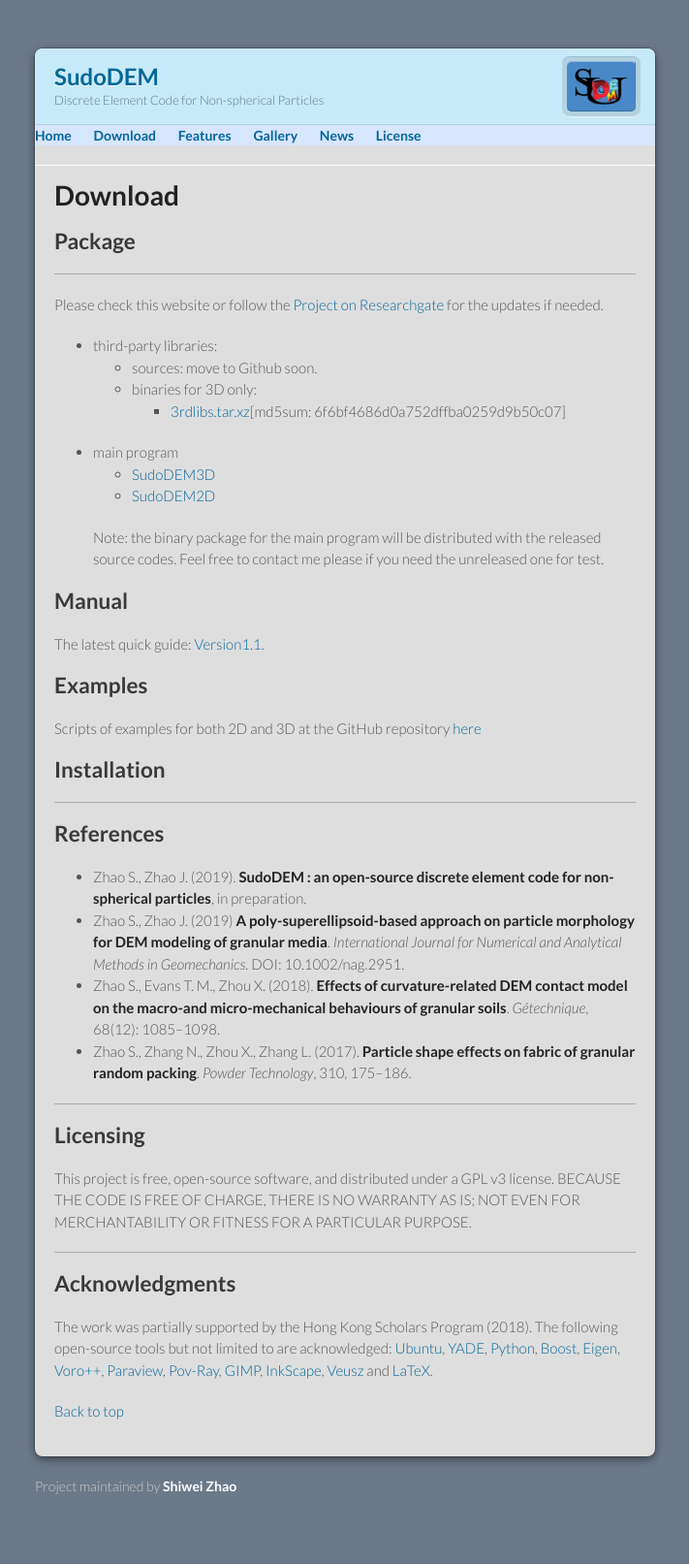
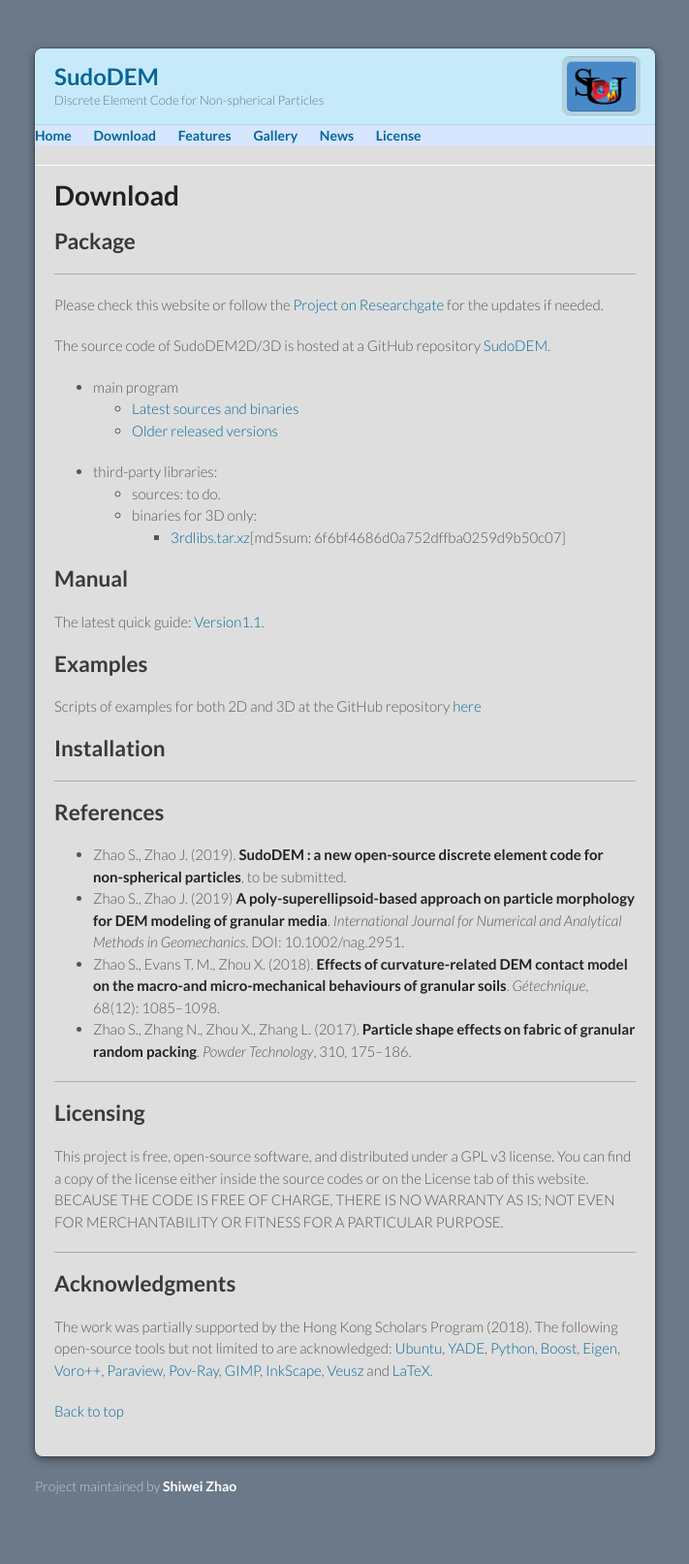
Before and after one commit to SudoDEM/sudodem.github.io, a Jekyll site: the page built from download.md, in a window 1280 px wide. Shown: the whole page at 97% size, without its empty margins (284-995 px from the left). Built offline with Jekyll 4.4.1, drawn with Linux system fonts in a browser that asks for light colours; our own code applies the rules of GitHub Pages for plain Markdown files.

Commit message:
updated download page

```diff
--- a/download.md
+++ b/download.md
@@ -8,16 +8,16 @@ layout: default
 * * *
 Please check this website or follow the [Project on Researchgate](https://www.researchgate.net/project/SudoDEM-a-discrete-element-code-for-non-spherical-particles) for the updates if needed.
 
+The source code of SudoDEM2D/3D is hosted at a GitHub repository [SudoDEM](https://github.com/SudoDEM/SudoDEM).
+- main program
+  - [Latest sources and binaries](https://github.com/SudoDEM/SudoDEM/releases/tag/v1.3.6)
+  - [Older released versions](https://github.com/SudoDEM/SudoDEM/releases)
+
 - third-party libraries:
-   - sources: move to Github soon.
+   - sources: to do.
    - binaries for 3D only:
      - [3rdlibs.tar.xz](https://zenodo.org/record/2683766#.XNQh7-EzY5k)[md5sum: 6f6bf4686d0a752dffba0259d9b50c07]
 
-- main program
-  - [SudoDEM3D](https://www.researchgate.net/profile/Shiwei_Zhao3/project/SudoDEM-a-discrete-element-code-for-non-spherical-particles/attachment/5d37fd89cfe4a7968db8a305/AS:784079259701258@1563950471928/download/SudoDEM3D-1.3.6.rc1.tar.xz?context=ProjectUpdatesLog)
-  - [SudoDEM2D](https://www.researchgate.net/profile/Shiwei_Zhao3/project/SudoDEM-a-discrete-element-code-for-non-spherical-particles/attachment/5d6293503843b0b98260fc95/AS:795784958181378@1566741327839/download/SudoDEM2D-1.3.6.rc1.tar.xz?context=ProjectUpdatesLog)
-
-  Note: the binary package for the main program will be distributed with the released source codes. Feel free to contact me please if you need the unreleased one for test.
 
 ## Manual
 
@@ -25,23 +25,22 @@ The latest quick guide: [Version1.1](https://www.researchgate.net/publication/33
 
 ## Examples
 
-Scripts of examples for both 2D and 3D at the GitHub repository [here](https://github.com/SwaySZ/ExamplesSudoDEM) <!---[3D](https://www.researchgate.net/profile/Shiwei_Zhao3/project/SudoDEM-a-discrete-element-code-for-non-spherical-particles/attachment/5d3178773843b0b9825b5148/AS:782287117508615@1563523191481/download/example3d.zip?context=ProjectUpdatesLog)-->
+Scripts of examples for both 2D and 3D at the GitHub repository [here](https://github.com/SwaySZ/ExamplesSudoDEM)
 
 ## Installation
 
 * * *
 
 ## References
-- Zhao S., Zhao J. (2019). **SudoDEM : an open-source discrete element code for non-spherical particles**, in preparation.
-- Zhao S., Zhao J. (2019) **A poly-superellipsoid-based approach on particle morphology for DEM modeling of granular media**. _International Journal for Numerical and Analytical Methods in Geomechanics_. DOI:
-10.1002/nag.2951.
+- Zhao S., Zhao J. (2019). **SudoDEM : a new open-source discrete element code for non-spherical particles**, to be submitted.
+- Zhao S., Zhao J. (2019) **A poly-superellipsoid-based approach on particle morphology for DEM modeling of granular media**. _International Journal for Numerical and Analytical Methods in Geomechanics_. DOI: 10.1002/nag.2951.
 - Zhao S., Evans T. M., Zhou X. (2018). **Effects of curvature-related DEM contact model on the macro-and micro-mechanical behaviours of granular soils**. _Gétechnique_, 68(12): 1085–1098.
 - Zhao S., Zhang N., Zhou X., Zhang L. (2017). **Particle shape effects on fabric of granular random packing**. _Powder Technology_, 310, 175–186.
 
 * * *
 
 ## Licensing
-This project is free, open-source software, and distributed under a GPL v3 license. BECAUSE THE CODE IS FREE OF CHARGE, THERE IS NO WARRANTY AS IS; NOT EVEN FOR MERCHANTABILITY OR FITNESS FOR A PARTICULAR PURPOSE.
+This project is free, open-source software, and distributed under a GPL v3 license. You can find a copy of the license either inside the source codes or on the License tab of this website. BECAUSE THE CODE IS FREE OF CHARGE, THERE IS NO WARRANTY AS IS; NOT EVEN FOR MERCHANTABILITY OR FITNESS FOR A PARTICULAR PURPOSE.
 * * *
 
 ## Acknowledgments
```
